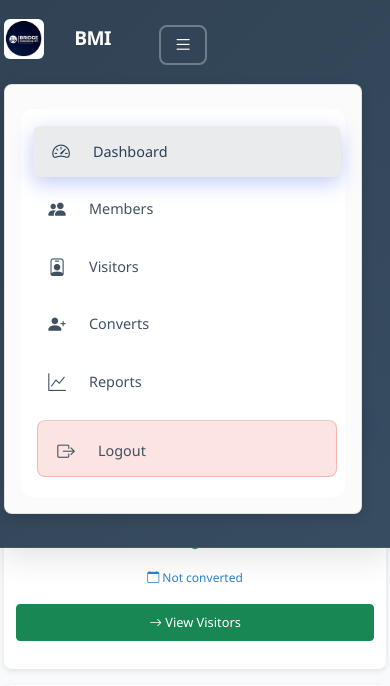
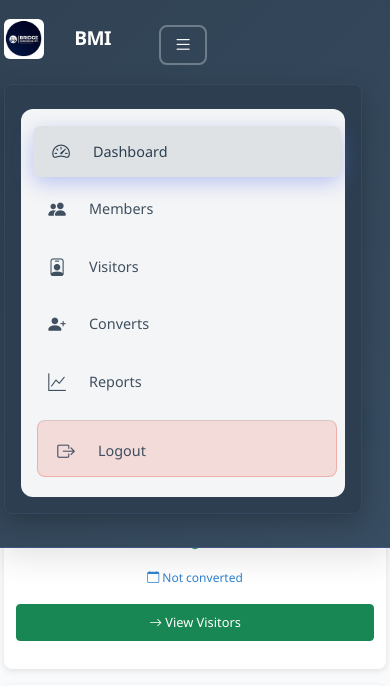
Before and after one commit to EricBaidoo/Attendance_System, a PHP site: page /index.php in a window 390 px wide, after a click that opens the changed part. Shown: the top 686 px of the page. Run offline with PHP 8.4, Linux system fonts and the light colour scheme; a user stored in the database is signed in; data comes from the database, SQL or seed files in the repository; data that the repository does not hold is empty.

Commit message:
style: Enhance mobile navigation appearance and add services count to dashboard statistics

```diff
--- a/assets/css/header.css
+++ b/assets/css/header.css
@@ -279,12 +279,12 @@ body {
 
     /* Enhanced mobile navigation */
     .navbar-collapse {
-        background: rgba(255,255,255,0.98);
+        background: #2c3e50;
         border-radius: 0.5rem;
         margin-top: 0.5rem;
         padding: 1rem;
-        box-shadow: 0 4px 12px rgba(0,0,0,0.15);
-        border: 1px solid rgba(0,0,0,0.1);
+        box-shadow: 0 8px 25px rgba(0,0,0,0.25);
+        border: 1px solid #34495e;
     }
 
     .navbar-nav {
@@ -300,14 +300,14 @@ body {
         gap: 0.75rem;
         border-radius: 0.5rem;
         transition: all 0.2s ease;
-        color: #2c3e50 !important;
+        color: #fff !important;
         margin-bottom: 0.25rem;
     }
 
     .nav-link:hover,
     .nav-link.active {
-        background: rgba(44, 62, 80, 0.1);
-        color: #2c3e50 !important;
+        background: rgba(255, 255, 255, 0.15);
+        color: #fff !important;
         transform: translateX(4px);
     }
 
--- a/index.php
+++ b/index.php
@@ -30,6 +30,7 @@ try {
     $members_count = $pdo->query("SELECT COUNT(*) FROM members")->fetchColumn();
     $visitors_count = $pdo->query("SELECT COUNT(*) FROM visitors WHERE (status IS NULL OR status != 'converted_to_convert')")->fetchColumn();
     $departments_count = $pdo->query("SELECT COUNT(*) FROM departments")->fetchColumn();
+    $services_count = $pdo->query("SELECT COUNT(*) FROM services")->fetchColumn();
 
     // Get new converts statistics
     $new_converts_stmt = $pdo->query("
@@ -47,6 +48,7 @@ try {
     $members_count = 0;
     $visitors_count = 0;
     $departments_count = 0;
+    $services_count = 0;
     $new_converts_count = 0;
     $active_converts_count = 0;
     $recent_converts_count = 0;
```
